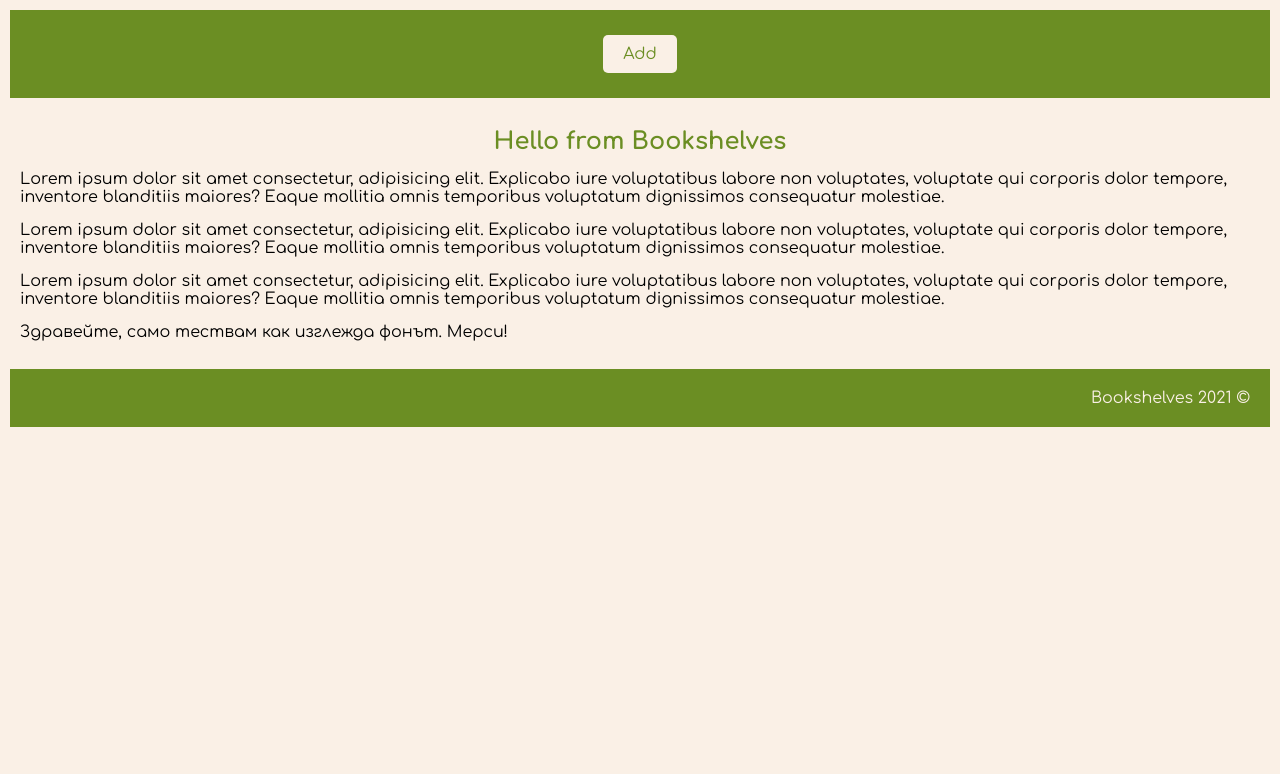
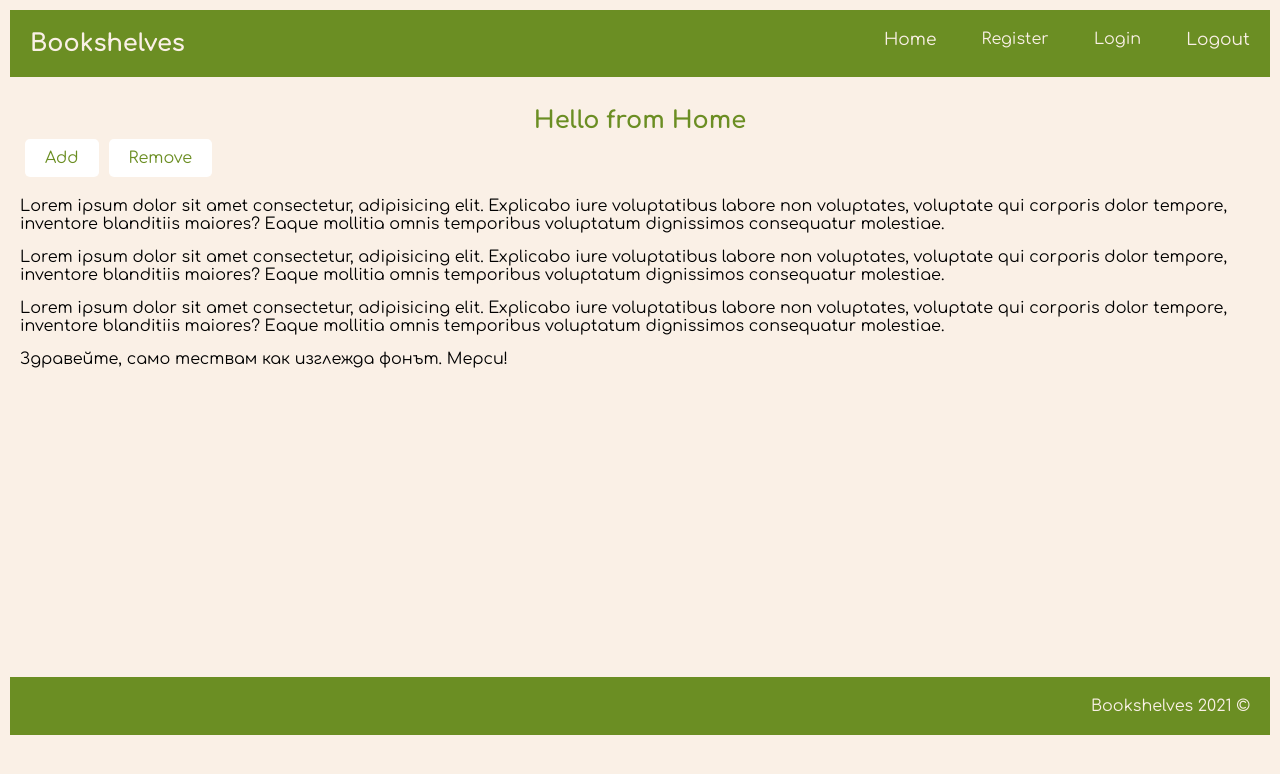
Before and after one commit to DinyoD/Bookshelves, a React (Create React App) app in the folder react_api/: page /home in a window 1280 px wide. Shown: the top 774 px of the page. Built offline with nearby package versions, Linux system fonts and the light colour scheme.

Commit message:
Add Routing and links in footer.

```diff
--- a/react_api/package.json
+++ b/react_api/package.json
@@ -9,6 +9,7 @@
     "node-sass": "^5.0.0",
     "react": "^17.0.2",
     "react-dom": "^17.0.2",
+    "react-router-dom": "^5.2.0",
     "react-scripts": "4.0.3",
     "web-vitals": "^1.1.1"
   },
--- a/react_api/src/App.js
+++ b/react_api/src/App.js
@@ -1,13 +1,13 @@
 import Header from './components/Header';
+import AppRouter from './AppRouter';
 import Footer from './components/Footer';
-import Body from './components/Body';
+
 
 function App() {
   return (
     <div className="container">
         <Header />
-        <Body pageName='Bookshelves'/>
-        <br/>
+        <AppRouter/>
         <Footer />
     </div>
   );
--- /dev/null
+++ b/react_api/src/AppRouter.js
@@ -0,0 +1,15 @@
+import { Route} from 'react-router-dom';
+
+import Body from './components/Body';
+import Register from './components/Register';
+import Login from './components/Login';
+
+const AppRouter = () => (
+    <div className='body-container'>
+        <Route path='/home' component={Body}/>
+        <Route path='/register' component={Register}/>
+        <Route path='/login' component={Login} />
+    </div>
+);
+
+export default AppRouter;
--- a/react_api/src/components/Body.js
+++ b/react_api/src/components/Body.js
@@ -1,14 +1,19 @@
-function Body({pageName}){
-    return (
+import Button from './Button';
+
+const  Body = ({pageName}) => (
         <div className='body'>
             <h2 className='body-title'>Hello from {pageName}</h2>
+            <div>
+                <Button text='Add' color='white'/>
+                <Button text='Remove' color='white'/>
+            </div>
             <p>Lorem ipsum dolor sit amet consectetur, adipisicing elit. Explicabo iure voluptatibus labore non voluptates, voluptate qui corporis dolor tempore, inventore blanditiis maiores? Eaque mollitia omnis temporibus voluptatum dignissimos consequatur molestiae.</p>
             <p>Lorem ipsum dolor sit amet consectetur, adipisicing elit. Explicabo iure voluptatibus labore non voluptates, voluptate qui corporis dolor tempore, inventore blanditiis maiores? Eaque mollitia omnis temporibus voluptatum dignissimos consequatur molestiae.</p>
             <p>Lorem ipsum dolor sit amet consectetur, adipisicing elit. Explicabo iure voluptatibus labore non voluptates, voluptate qui corporis dolor tempore, inventore blanditiis maiores? Eaque mollitia omnis temporibus voluptatum dignissimos consequatur molestiae.</p>
             <p>Здравейте, само тествам как изглежда фонът. Мерси!</p>
         </div>
-    )
-}
+);
+
 
 Body.defaultProps ={
     pageName: 'Home'
--- a/react_api/src/components/Button.js
+++ b/react_api/src/components/Button.js
@@ -1,8 +1,9 @@
-function Button({text, color}){
-    return(
-        <button style={{backgroundColor: color}} className='btn'>{text}</button>
-    )
-}
-
+const Button = ({text, color}) => (
+        <button
+            style={{backgroundColor: color}}
+            className='btn'>
+                {text}
+        </button>
+);
 
 export default Button;
--- a/react_api/src/components/Footer.js
+++ b/react_api/src/components/Footer.js
@@ -1,7 +1,5 @@
-function Footer(){
-    return(
-        <footer className='footer'>Bookshelves 2021 &copy;</footer>
-    )
-}
+const  Footer = () => (
+    <footer className='footer'>Bookshelves 2021 &copy;</footer>
+);
 
 export default Footer;
--- a/react_api/src/components/Header.js
+++ b/react_api/src/components/Header.js
@@ -1,11 +1,15 @@
-import Button from './Button';
+import { NavLink as Link } from "react-router-dom";
 
-function Header(){
-    return (
+const Header = () => (
         <header className='header'>
-            <Button text='Add' color='linen'/>
+            <h2>Bookshelves</h2>
+            <div className='header-nav'>
+                <Link className='header-nav-link' to='/home'>Home</Link>
+                <Link className='header-nav-link' to='/register'>Register</Link>
+                <Link className='header-nav-link' to='/Login'>Login</Link>
+                <Link className='header-nav-link' to='/home'>Logout</Link>
+            </div>
         </header>
-    )
-}
+    );
 
 export default Header;
--- /dev/null
+++ b/react_api/src/components/Login.js
@@ -0,0 +1,5 @@
+const Login = () => (
+    <h2>Login</h2>
+);
+
+export default Login;
--- /dev/null
+++ b/react_api/src/components/Register.js
@@ -0,0 +1,5 @@
+const Register = () => (
+    <h1>Register</h1>
+)
+
+export default Register;
--- a/react_api/src/index.js
+++ b/react_api/src/index.js
@@ -1,13 +1,14 @@
 import React from 'react';
 import ReactDOM from 'react-dom';
+import { BrowserRouter } from 'react-router-dom'
 import './index.scss';
 import App from './App';
 import reportWebVitals from './reportWebVitals';
 
 ReactDOM.render(
-  <React.StrictMode>
+  <BrowserRouter>
     <App />
-  </React.StrictMode>,
+  </BrowserRouter>,
   document.getElementById('root')
 );
 
--- a/react_api/src/index.scss
+++ b/react_api/src/index.scss
@@ -1,4 +1,9 @@
 @import url('https://fonts.googleapis.com/css2?family=Comfortaa:wght@300;400;500;600;700&display=swap');
+
+$color-primary: linen;
+$color-secondary: olivedrab;
+
+
 
 *{
   box-sizing: border-box;
@@ -8,7 +13,7 @@
 
 body{
   font-family:'Comfortaa', sans-serif;
-  background-color: linen;
+  background-color: $color-primary;
 }
 
 .container{
@@ -16,10 +21,29 @@ body{
 }
 
 .header{
+  display: flex;
+  justify-content: space-between;
   text-align: center;
   padding: 20px;
-  color: linen;
-  background-color: olivedrab;
+  color: $color-primary;
+  background-color: $color-secondary;
+}
+.header-nav{
+  display: flex;
+  justify-content: space-between;
+  min-width: 30%;
+  .header-nav-link{
+    text-decoration: none;
+    color: $color-primary;
+  }
+  .active{
+    font-size: 17px;
+  }
+}
+
+.body-container{
+  min-width: 100%;
+  min-height: 600px;
 }
 
 .body{
@@ -29,7 +53,7 @@ body{
   justify-content: center;
 
     .body-title{
-      color: olivedrab;
+      color: $color-secondary;
       text-align: center;
       margin-top: 20px;
     }
@@ -42,14 +66,14 @@ body{
 .footer{
   text-align: end;
   padding: 20px;
-  color: linen;
-  background-color: olivedrab;
+  color: $color-primary;
+  background-color: $color-secondary;
 }
 
 .btn{
   display: inline-block;
-  background:  linen;
-  color: olivedrab;
+  color: $color-secondary;
+  background-color:  $color-primary;
   border: none;
   padding: 10px 20px;
   margin: 5px;
```
Also changed, not shown: 1 other file (tests, documents, lock files or other folders).
